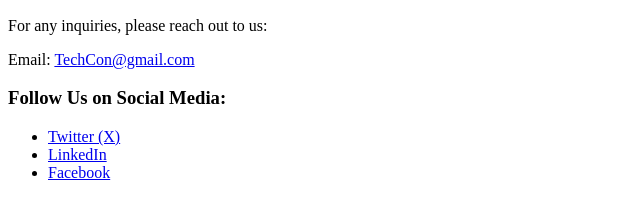
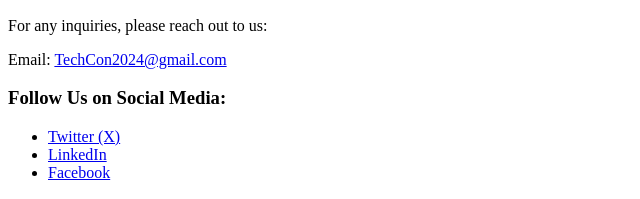
Before and after one commit to Tsh3py/TechCon_HTML, a plain HTML site: page techcon_website/contact.html in a window 1280 px wide. Shown: the part 202-401 px from the top of the page, 0-640 px from the left. Drawn offline with Linux system fonts and the light colour scheme.

Commit message:
fix: TechCon 2024 Contact Page with contact info, map, and form

```diff
--- a/techcon_website/contact.html
+++ b/techcon_website/contact.html
@@ -22,7 +22,7 @@
         <section>
             <h2>Contact Information</h2>
             <p>For any inquiries, please reach out to us:</p>
-            <p>Email: <a href="mailto:TechCon@gmail.com">TechCon@gmail.com</a></p>
+            <p>Email: <a href="mailto:TechCon2024@gmail.com">TechCon2024@gmail.com</a></p>
 
             <h3>Follow Us on Social Media:</h3>
             <ul>
```
